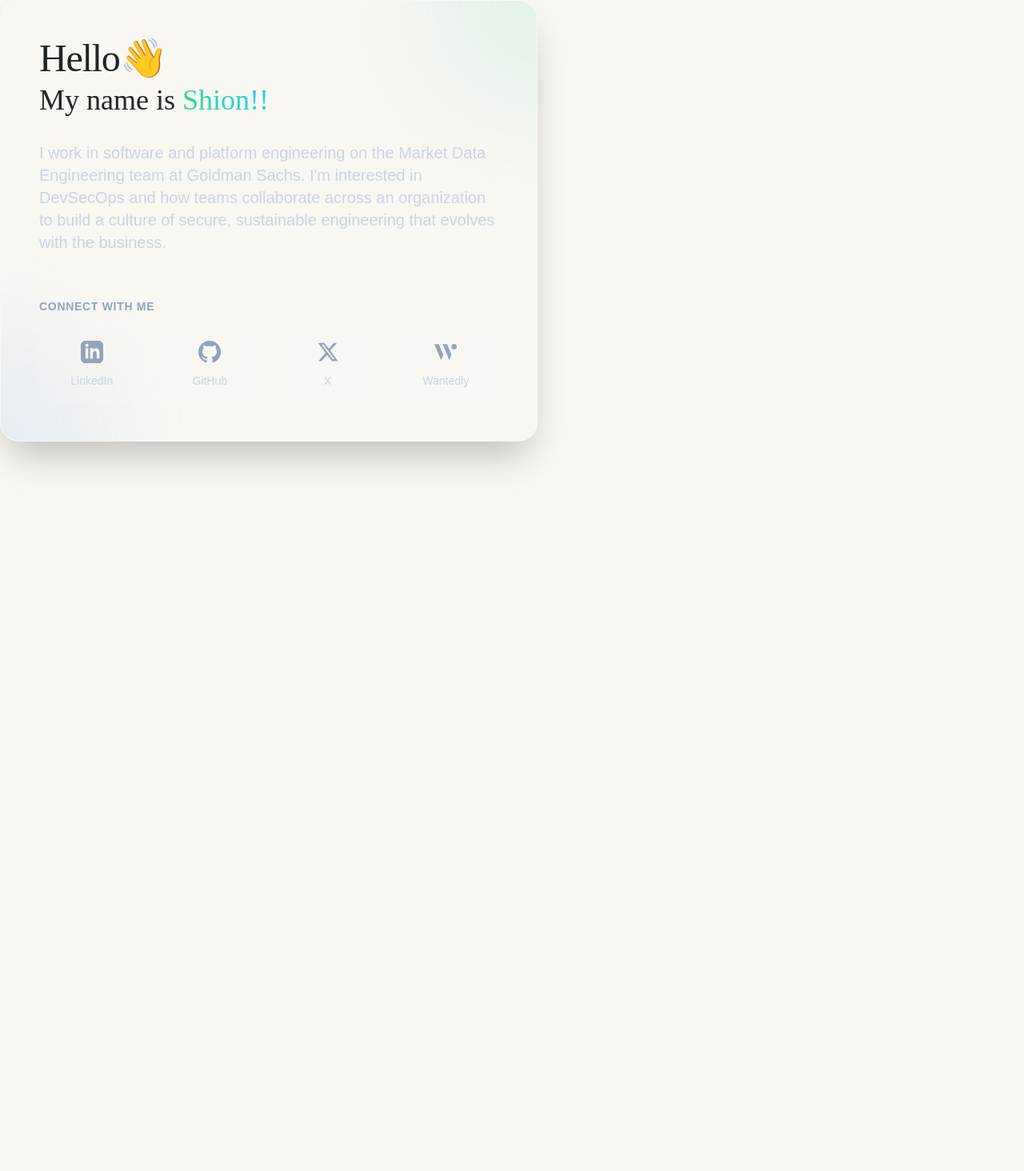
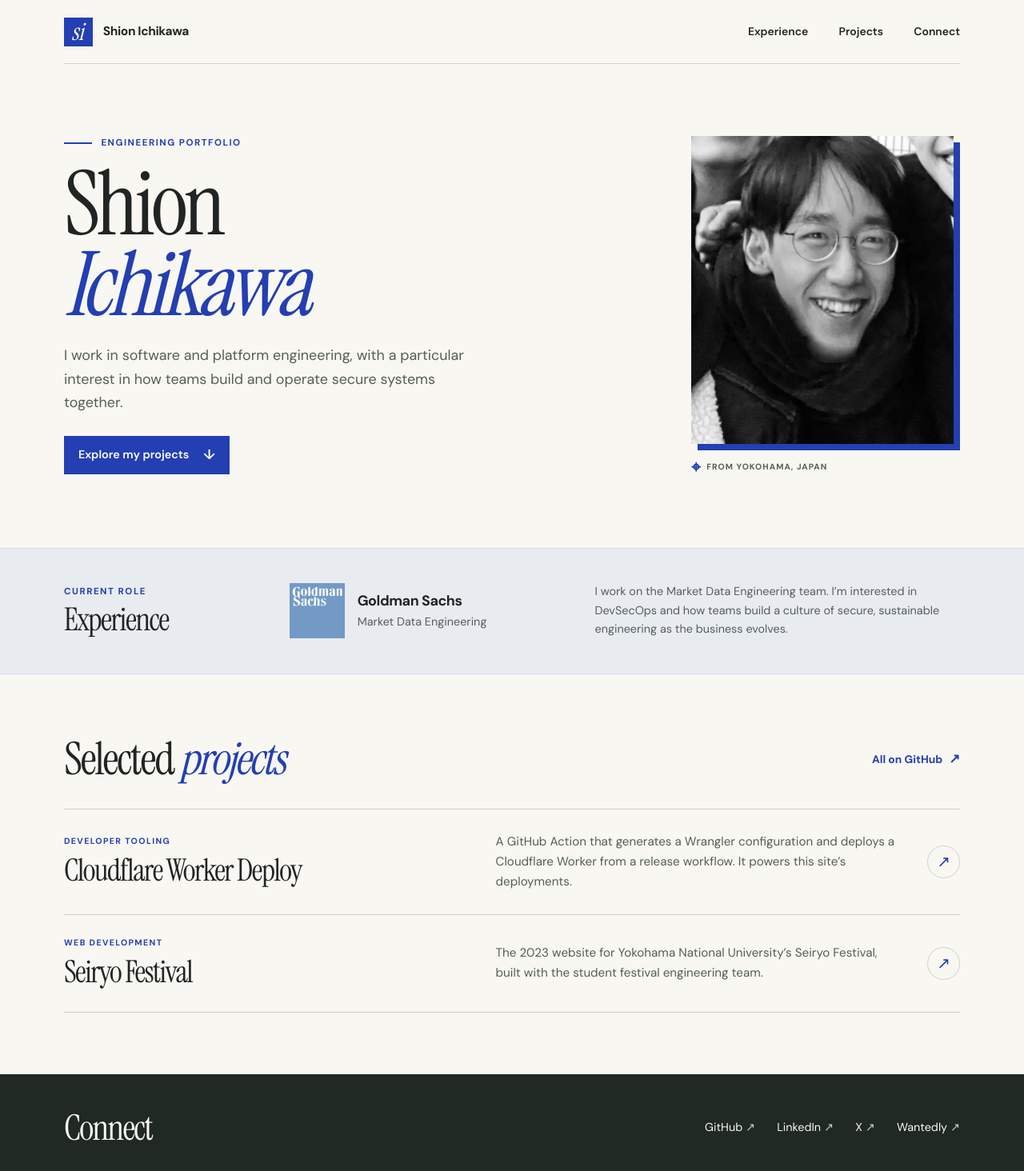
Before and after one commit to Shion1305/shion.pro-plain, a Nuxt app: page / in a window 1280 px wide. Shown: the top 1464 px of the page at 80% size. Before the commit the page ends 800 px from the top, so only its background shows below. Built offline with nearby package versions, Linux system fonts and the light colour scheme.

Commit message:
Present engineering experience, selected projects and contact links

```diff
--- a/pages/index.vue
+++ b/pages/index.vue
@@ -1,136 +1,496 @@
 <script setup lang="ts">
-useHead({
-  title: "Shion's Website",
-  meta: [
-    {
-      name: "description",
-      content:
-        "Shion Ichikawa works in software and platform engineering on the Market Data Engineering team at Goldman Sachs, with an interest in DevSecOps.",
-    },
-    {
-      name: "viewport",
-      content: "width=device-width, initial-scale=1",
-    },
-  ],
+const description =
+  "Shion Ichikawa works in software and platform engineering on the Market Data Engineering team at Goldman Sachs. Explore his open-source projects and interests in DevSecOps.";
+
+useHead({ htmlAttrs: { lang: "en" } });
+useSeoMeta({
+  title: "Shion Ichikawa — Software & Platform Engineering",
+  description,
+  ogTitle: "Shion Ichikawa — Engineering Portfolio",
+  ogDescription: description,
+  ogType: "website",
 });
 
-const socialLinks = [
+const projects = [
   {
-    name: "LinkedIn",
-    url: "https://linkedin.com/in/shion1305",
-    icon: "M19 0h-14c-2.761 0-5 2.239-5 5v14c0 2.761 2.239 5 5 5h14c2.762 0 5-2.239 5-5v-14c0-2.761-2.238-5-5-5zm-11 19h-3v-11h3v11zm-1.5-12.268c-.966 0-1.75-.79-1.75-1.764s.784-1.764 1.75-1.764 1.75.79 1.75 1.764-.783 1.764-1.75 1.764zm13.5 12.268h-3v-5.604c0-3.368-4-3.113-4 0v5.604h-3v-11h3v1.765c1.396-2.586 7-2.777 7 2.476v6.759z",
+    name: "Cloudflare Worker Deploy",
+    field: "Developer tooling",
+    description:
+      "A GitHub Action that generates a Wrangler configuration and deploys a Cloudflare Worker from a release workflow. It powers this site’s deployments.",
+    url: "https://github.com/Shion1305/cloudflare-worker-deploy",
   },
   {
-    name: "GitHub",
-    url: "https://github.com/shion1305",
-    icon: "M12 0c-6.626 0-12 5.373-12 12 0 5.302 3.438 9.8 8.207 11.387.599.111.793-.261.793-.577v-2.234c-3.338.726-4.033-1.416-4.033-1.416-.546-1.387-1.333-1.756-1.333-1.756-1.089-.745.083-.729.083-.729 1.205.084 1.839 1.237 1.839 1.237 1.07 1.834 2.807 1.304 3.492.997.107-.775.418-1.305.762-1.604-2.665-.305-5.467-1.334-5.467-5.931 0-1.311.469-2.381 1.236-3.221-.124-.303-.535-1.524.117-3.176 0 0 1.008-.322 3.301 1.23.957-.266 1.983-.399 3.003-.404 1.02.005 2.047.138 3.006.404 2.291-1.552 3.297-1.23 3.297-1.23.653 1.653.242 2.874.118 3.176.77.84 1.235 1.911 1.235 3.221 0 4.609-2.807 5.624-5.479 5.921.43.372.823 1.102.823 2.222v3.293c0 .319.192.694.801.576 4.765-1.589 8.199-6.086 8.199-11.386 0-6.627-5.373-12-12-12z",
+    name: "Seiryo Festival",
+    field: "Web development",
+    description:
+      "The 2023 website for Yokohama National University’s Seiryo Festival, built with the student festival engineering team.",
+    url: "https://github.com/YNUFes-tech/ynufes-seiryo23",
   },
-  {
-    name: "X",
-    url: "https://x.com/shion1305",
-    icon: "M18.244 2.25h3.308l-7.227 8.26 8.502 11.24H16.17l-5.214-6.817L4.99 21.75H1.68l7.73-8.835L1.254 2.25H8.08l4.713 6.231zm-1.161 17.52h1.833L7.084 4.126H5.117z",
-  },
-  {
-    name: "Wantedly",
-    url: "https://wantedly.com/id/shion1305",
-    icon: "M18.453 14.555c-.171-.111-.658-.764-2.006-3.982a9.192 9.192 0 0 0-.237-.526l-.274-.664-2.362-5.702H8.85l2.362 5.702 2.362 5.706 2.181 5.267a.196.196 0 0 0 .362 0l2.373-5.682a.1.1 0 0 0-.037-.119zm-8.85 0c-.171-.111-.658-.764-2.006-3.982a8.971 8.971 0 0 0-.236-.525l-.276-.665-2.36-5.702H0l2.362 5.702 2.362 5.706 2.181 5.267a.196.196 0 0 0 .362 0l2.374-5.682a.098.098 0 0 0-.038-.119ZM24 6.375a2.851 2.851 0 0 1-2.851 2.852 2.851 2.851 0 0 1-2.852-2.852 2.851 2.851 0 0 1 2.852-2.851A2.851 2.851 0 0 1 24 6.375Z",
-  },
+];
+const profiles = [
+  { name: "GitHub", url: "https://github.com/Shion1305" },
+  { name: "LinkedIn", url: "https://linkedin.com/in/shion1305" },
+  { name: "X", url: "https://x.com/shion1305" },
+  { name: "Wantedly", url: "https://wantedly.com/id/shion1305" },
 ];
 </script>
 
 <template>
-  <main class="w-full max-w-2xl animate-fade-in-up">
-    <!-- Glassmorphic Card -->
-    <div
-      class="relative overflow-hidden rounded-3xl bg-white/5 p-8 sm:p-12 shadow-2xl backdrop-blur-xl border border-white/10 group"
-    >
-      <!-- Decorative gradient blobs -->
-      <div
-        class="absolute -top-32 -right-32 w-64 h-64 bg-emerald-500/20 rounded-full blur-3xl opacity-50 group-hover:opacity-70 transition-opacity duration-700 pointer-events-none"
-      ></div>
-      <div
-        class="absolute -bottom-32 -left-32 w-64 h-64 bg-blue-500/20 rounded-full blur-3xl opacity-50 group-hover:opacity-70 transition-opacity duration-700 pointer-events-none"
-      ></div>
-
-      <div class="relative z-10 space-y-8">
-        <!-- Header -->
-        <header class="space-y-2">
-          <h1 class="text-4xl sm:text-5xl font-playwrite tracking-tight">Hello👋</h1>
-          <h2 class="text-3xl sm:text-4xl font-playwrite mt-4 mb-2 leading-snug">
-            My name is
-            <span
-              class="bg-clip-text text-transparent bg-gradient-to-r from-emerald-400 to-cyan-400 whitespace-nowrap"
-              >Shion!!</span
-            >
-          </h2>
-        </header>
-
-        <!-- Bio -->
-        <p class="text-lg sm:text-xl text-slate-300 font-titillium leading-relaxed">
-          I work in software and platform engineering on the Market Data Engineering team at Goldman
-          Sachs. I'm interested in DevSecOps and how teams collaborate across an organization to
-          build a culture of secure, sustainable engineering that evolves with the business.
-        </p>
-
-        <!-- Social Links -->
-        <div class="pt-6">
-          <h3
-            class="text-sm font-semibold tracking-wider text-slate-400 uppercase mb-4 font-titillium"
+  <div id="top">
+    <a class="skip-link" href="#main">Skip to content</a>
+    <header class="masthead wrap">
+      <a href="#top" class="identity" aria-label="Shion Ichikawa, back to top">
+        <span class="monogram" aria-hidden="true">si</span>
+        <span>Shion Ichikawa</span>
+      </a>
+      <nav aria-label="Main navigation">
+        <a href="#experience">Experience</a>
+        <a href="#projects">Projects</a>
+        <a href="#connect">Connect</a>
+      </nav>
+    </header>
+    <main id="main">
+      <section class="hero wrap" aria-labelledby="name">
+        <div class="intro">
+          <p class="kicker"><span class="rule" aria-hidden="true"></span> Engineering portfolio</p>
+          <h1 id="name">Shion <em>Ichikawa</em></h1>
+          <p class="intro-text">
+            I work in software and platform engineering, with a particular interest in how teams
+            build and operate secure systems together.
+          </p>
+          <a class="work-link" href="#projects"
+            >Explore my projects <span aria-hidden="true">↓</span></a
           >
-            Connect with me
-          </h3>
-          <div class="grid grid-cols-2 sm:grid-cols-4 gap-4">
-            <template v-for="link in socialLinks" :key="link.name">
-              <a
-                :href="link.url"
-                target="_blank"
-                :aria-label="link.name"
-                class="flex flex-col items-center justify-center p-4 rounded-2xl bg-white/5 border border-white/5 hover:bg-white/10 hover:border-white/20 hover:-translate-y-1 transition-all duration-300 group/link"
-              >
-                <svg
-                  class="w-7 h-7 fill-slate-400 group-hover/link:fill-emerald-400 transition-colors duration-300"
-                  viewBox="0 0 24 24"
-                >
-                  <path :d="link.icon" />
-                </svg>
-                <span
-                  class="mt-3 text-sm font-medium text-slate-300 group-hover/link:text-emerald-400 transition-colors duration-300 font-titillium"
-                  >{{ link.name }}</span
-                >
-              </a>
-            </template>
+        </div>
+        <figure class="portrait">
+          <div class="photo">
+            <img
+              src="/shion-ichikawa.webp"
+              width="567"
+              height="710"
+              alt="Shion Ichikawa smiling"
+              fetchpriority="high"
+            />
           </div>
+          <figcaption><span aria-hidden="true">⌖</span> From Yokohama, Japan</figcaption>
+        </figure>
+      </section>
+      <section id="experience" class="experience" aria-labelledby="experience-heading">
+        <div class="experience-inner wrap">
+          <div>
+            <p class="kicker">Current role</p>
+            <h2 id="experience-heading">Experience</h2>
+          </div>
+          <div class="role">
+            <img src="/goldman-sachs.png" width="84" height="84" alt="" />
+            <div>
+              <h3>Goldman Sachs</h3>
+              <p>Market Data Engineering</p>
+            </div>
+          </div>
+          <p class="role-description">
+            I work on the Market Data Engineering team. I’m interested in DevSecOps and how teams
+            build a culture of secure, sustainable engineering as the business evolves.
+          </p>
         </div>
+      </section>
+      <section id="projects" class="projects wrap" aria-labelledby="projects-heading">
+        <div class="section-heading">
+          <h2 id="projects-heading">Selected <em>projects</em></h2>
+          <a class="text-link" href="https://github.com/Shion1305"
+            >All on GitHub <span aria-hidden="true">↗</span></a
+          >
+        </div>
+        <ul>
+          <li v-for="project in projects" :key="project.url">
+            <a :href="project.url" class="project">
+              <div>
+                <p class="kicker">{{ project.field }}</p>
+                <h3>{{ project.name }}</h3>
+              </div>
+              <p class="project-description">{{ project.description }}</p>
+              <span class="arrow" aria-hidden="true">↗</span>
+            </a>
+          </li>
+        </ul>
+      </section>
+    </main>
+    <footer id="connect">
+      <div class="footer-inner wrap">
+        <h2>Connect</h2>
+        <nav aria-label="Social profiles">
+          <a v-for="profile in profiles" :key="profile.name" :href="profile.url"
+            >{{ profile.name }} <span aria-hidden="true">↗</span></a
+          >
+        </nav>
       </div>
-    </div>
-  </main>
+    </footer>
+  </div>
 </template>
 
 <style scoped>
-.font-playwrite {
-  font-family: "Playwrite GB J", cursive;
-  font-optical-sizing: auto;
-  font-style: normal;
+.wrap {
+  width: min(1120px, calc(100% - 8rem));
+  margin-inline: auto;
 }
-
-.font-titillium {
-  font-family: "Titillium Web", sans-serif;
-  font-style: normal;
+.masthead,
+.identity,
+.masthead nav,
+.kicker,
+.work-link,
+.section-heading,
+.text-link,
+.footer-inner,
+.footer-inner nav {
+  display: flex;
+  align-items: center;
 }
-
-/* Custom animation for subtle entrance */
-@keyframes fadeInUp {
-  from {
-    opacity: 0;
-    transform: translateY(20px);
+.masthead {
+  min-height: 80px;
+  justify-content: space-between;
+  border-bottom: 1px solid var(--line);
+}
+.identity {
+  gap: 0.8rem;
+  font-size: 0.97rem;
+  font-weight: 650;
+  letter-spacing: -0.025em;
+}
+.monogram {
+  display: grid;
+  place-content: center;
+  height: 36px;
+  width: 36px;
+  background: var(--blue);
+  color: white;
+  font: italic 30px/0.9 var(--serif);
+  padding-right: 3px;
+}
+.masthead nav {
+  gap: clamp(1rem, 3vw, 2.5rem);
+  font-size: 0.87rem;
+  font-weight: 550;
+}
+.masthead nav a:hover,
+.text-link:hover,
+.footer-inner a:hover {
+  text-decoration: underline;
+  text-underline-offset: 0.35em;
+}
+.skip-link {
+  position: absolute;
+  top: 0;
+  left: 1rem;
+  transform: translateY(-140%);
+  padding: 0.75rem 1rem;
+  background: var(--ink);
+  color: white;
+  z-index: 2;
+}
+.skip-link:focus {
+  transform: translateY(0);
+}
+.hero {
+  display: grid;
+  grid-template-columns: minmax(0, 1fr) minmax(220px, 30%);
+  align-items: center;
+  gap: clamp(3rem, 9vw, 8.5rem);
+  padding-block: clamp(3.2rem, 7vw, 6.5rem);
+}
+.kicker,
+figcaption {
+  font-size: 0.72rem;
+  line-height: 1.4;
+  font-weight: 650;
+  letter-spacing: 0.13em;
+  text-transform: uppercase;
+}
+.kicker {
+  color: var(--blue);
+  gap: 0.7rem;
+}
+.rule {
+  width: 2.2rem;
+  height: 2px;
+  background: currentColor;
+}
+h1,
+h2,
+.project h3 {
+  font-family: var(--serif);
+  font-weight: 400;
+  letter-spacing: -0.04em;
+}
+h1 {
+  margin: 1.2rem 0 1.45rem;
+  font-size: clamp(5rem, 8.7vw, 8.15rem);
+  line-height: 0.9;
+}
+h1 em {
+  display: block;
+  color: var(--blue);
+}
+em {
+  font-weight: inherit;
+}
+.intro-text,
+.project-description,
+.role-description {
+  color: var(--muted);
+  line-height: 1.65;
+}
+.intro-text {
+  max-width: 33rem;
+  font-size: clamp(1rem, 1.4vw, 1.17rem);
+}
+.work-link {
+  display: inline-flex;
+  gap: 1.1rem;
+  margin-top: 1.65rem;
+  padding: 0.7rem 1.12rem;
+  background: var(--blue);
+  color: white;
+  font-weight: 600;
+  font-size: 0.9rem;
+}
+.work-link:hover {
+  background: #1b318c;
+}
+.work-link span,
+.text-link span {
+  font-size: 1.2em;
+}
+.portrait {
+  padding-right: 8px;
+}
+.photo {
+  position: relative;
+  aspect-ratio: 4/4.7;
+  background: #dddcd6;
+  box-shadow: 8px 8px var(--blue);
+}
+.photo img {
+  width: 100%;
+  height: 100%;
+  object-fit: cover;
+  filter: grayscale(100%);
+  object-position: 50% 62%;
+}
+figcaption {
+  display: flex;
+  align-items: center;
+  gap: 0.4rem;
+  margin-top: 1.2rem;
+  font-size: 0.65rem;
+  letter-spacing: 0.1em;
+  color: var(--muted);
+}
+figcaption span {
+  color: var(--blue);
+  font-size: 1.3rem;
+  line-height: 1;
+}
+h2 {
+  font-size: clamp(2.6rem, 4.4vw, 4.25rem);
+  line-height: 1.05;
+}
+.experience {
+  background: #e8ecf0;
+  border-block: 1px solid #d5dbe0;
+}
+.experience-inner {
+  display: grid;
+  align-items: center;
+  grid-template-columns: 0.82fr 1.15fr 1.5fr;
+  gap: 2rem;
+  padding-block: 2.65rem;
+}
+.experience h2 {
+  font-size: clamp(2.1rem, 3.1vw, 3.15rem);
+  margin-top: 0.35rem;
+}
+.role {
+  display: flex;
+  align-items: center;
+  gap: 1rem;
+}
+.role img {
+  width: clamp(54px, 5.4vw, 76px);
+  height: auto;
+  flex-shrink: 0;
+}
+.role h3 {
+  font-size: 1.12rem;
+  font-weight: 650;
+  letter-spacing: -0.025em;
+}
+.role p,
+.role-description {
+  font-size: 0.9rem;
+}
+.role p {
+  margin-top: 0.15rem;
+  color: var(--muted);
+}
+.projects {
+  padding-block: clamp(3rem, 6vw, 5.5rem);
+}
+.section-heading {
+  justify-content: space-between;
+  gap: 1rem;
+  margin-bottom: 2rem;
+}
+.section-heading em {
+  color: var(--blue);
+}
+.text-link {
+  color: var(--blue);
+  gap: 0.5rem;
+  font-size: 0.86rem;
+  font-weight: 650;
+}
+.project {
+  display: grid;
+  align-items: center;
+  grid-template-columns: 1fr 1fr auto;
+  gap: 2.5rem;
+  padding: 1.75rem 0;
+  border-top: 1px solid var(--line);
+}
+.projects li:last-child {
+  border-bottom: 1px solid var(--line);
+}
+.project h3 {
+  font-size: clamp(1.85rem, 3vw, 2.75rem);
+  line-height: 1.12;
+  margin-top: 0.45rem;
+}
+.project .kicker {
+  font-size: 0.66rem;
+}
+.project-description {
+  font-size: 0.95rem;
+}
+.arrow {
+  display: grid;
+  width: 2.55rem;
+  height: 2.55rem;
+  place-items: center;
+  border: 1px solid var(--line);
+  border-radius: 50%;
+  color: var(--blue);
+  font-size: 1.25rem;
+}
+.project:hover .arrow,
+.project:focus-visible .arrow {
+  background: var(--blue);
+  color: white;
+  border-color: var(--blue);
+}
+.project:hover h3 {
+  color: var(--blue);
+}
+footer {
+  background: #202923;
+  color: var(--paper);
+}
+.footer-inner {
+  padding-block: 2.75rem;
+  justify-content: space-between;
+  gap: 1.75rem;
+}
+.footer-inner h2 {
+  font-size: 2.75rem;
+}
+.footer-inner nav {
+  flex-wrap: wrap;
+  gap: 1rem 1.7rem;
+}
+.footer-inner a {
+  font-size: 0.9rem;
+  padding-block: 0.3rem;
+}
+.footer-inner a span {
+  color: #bfd5bc;
+}
+@media (max-width: 900px) {
+  .wrap {
+    width: min(100% - 3.5rem, 1120px);
   }
-  to {
-    opacity: 1;
-    transform: translateY(0);
+  .experience-inner {
+    grid-template-columns: 1fr 1.4fr;
+    gap: 1.5rem;
+  }
+  .role-description {
+    grid-column: 2;
+    margin-top: -0.55rem;
   }
 }
-
-.animate-fade-in-up {
-  animation: fadeInUp 0.8s cubic-bezier(0.16, 1, 0.3, 1) forwards;
+@media (max-width: 640px) {
+  .wrap {
+    width: calc(100% - 2.5rem);
+  }
+  .masthead {
+    min-height: 67px;
+  }
+  .identity {
+    gap: 0.45rem;
+  }
+  .identity > span:last-child {
+    display: none;
+  }
+  .masthead nav {
+    gap: 1.05rem;
+    font-size: 0.81rem;
+  }
+  .hero {
+    grid-template-columns: 1fr;
+    gap: 2.35rem;
+    padding-block: 2.8rem;
+  }
+  h1 {
+    font-size: clamp(4.65rem, 18vw, 6rem);
+  }
+  .intro-text {
+    max-width: 32rem;
+  }
+  .portrait {
+    width: min(77%, 19rem);
+    justify-self: center;
+  }
+  .photo {
+    aspect-ratio: 1.13;
+  }
+  .experience-inner {
+    grid-template-columns: 1fr;
+    gap: 1.3rem;
+    padding-block: 2rem;
+  }
+  .role-description {
+    grid-column: auto;
+    margin: 0;
+  }
+  .section-heading {
+    align-items: flex-start;
+    flex-direction: column;
+    gap: 0.6rem;
+    margin-bottom: 1.4rem;
+  }
+  .project {
+    grid-template-columns: 1fr auto;
+    gap: 0.7rem 1rem;
+    padding-block: 1.45rem;
+  }
+  .project-description {
+    grid-column: 1;
+  }
+  .arrow {
+    grid-column: 2;
+    grid-row: 1 / 3;
+  }
+  .footer-inner {
+    flex-direction: column;
+    align-items: flex-start;
+  }
 }
 </style>
```
